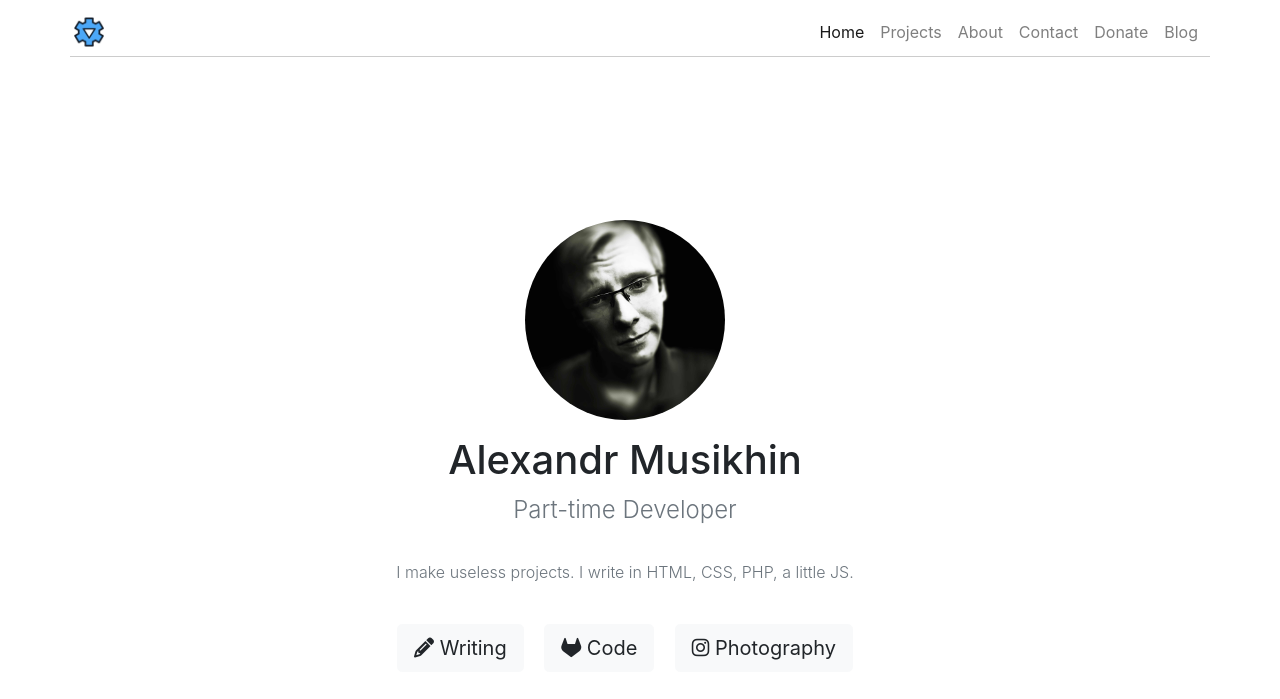
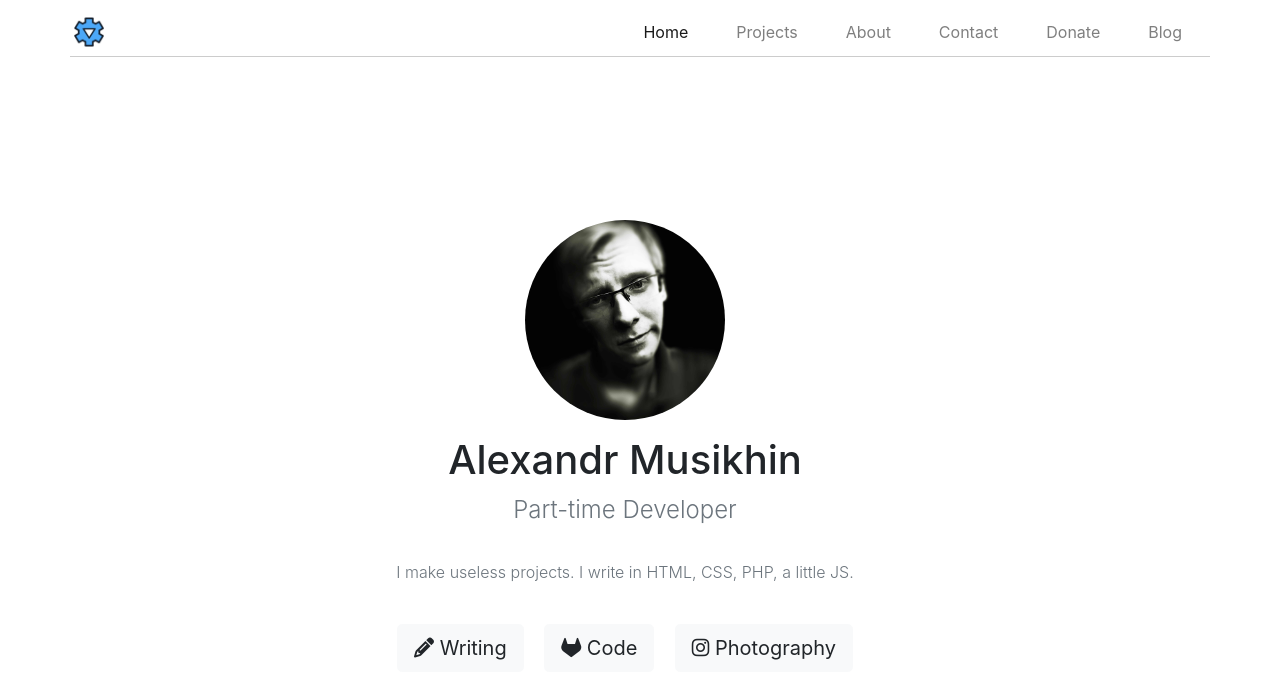
Before and after one commit to tophackr/tophackr.github.io, a Jekyll site: the page built from index.md, in a window 1280 px wide. Shown: the top 699 px of the page. Built offline with Jekyll 4.4.1, drawn with Linux system fonts in a browser that asks for light colours; nearby versions of some CDN libraries.

Commit message:
changed navbar

```diff
--- a/_layouts/default.html
+++ b/_layouts/default.html
@@ -39,8 +39,8 @@
     <script type="text/javascript"> window.dataLayer = window.dataLayer || []; function gtag(){dataLayer.push(arguments);} gtag('js', new Date()); gtag('config', 'UA-117276892-2'); </script>
 </head>
 <body>
-    <nav class="navbar navbar-expand-lg navbar-light">
-        <div class="container">
+    <nav class="navbar navbar-expand navbar-light">
+        <div class="container flex-column flex-md-row">
 
             {% if page.url == '/' %}
             <img src="{% link assets/gear.png %}" width="30" height="30" alt="Alexandr Musikhin">
@@ -48,19 +48,27 @@
             <span class="nav-item">Alexandr Musikhin</span>
             {% endif %}
 
-            <button type="button" class="navbar-toggler" data-toggle="collapse" data-target="#tophackr-navbar" aria-controls="tophackr-navbar" aria-expanded="false" aria-label="Toggle navigation">
-                <span class="navbar-toggler-icon"></span>
-            </button>
-
-            <div class="navbar-collapse collapse" id="tophackr-navbar">
-                <div class="navbar-nav ml-md-auto">
-                    <a class="nav-item nav-link{% if page.url == '/' %} active{% endif %}" href="{% link index.md %}">Home</a>
-                    <a class="nav-item nav-link{% if page.name == 'projects.md' %} active{% endif %}" href="{% link projects.md %}">Projects</a>
-                    <a class="nav-item nav-link{% if page.name == 'about.md' %} active{% endif %}" href="{% link about.md %}">About</a>
-                    <a class="nav-item nav-link{% if page.name == 'contact.md' %} active{% endif %}" href="{% link contact.md %}">Contact</a>
-                    <a class="nav-item nav-link{% if page.name == 'donate.md' %} active{% endif %}" href="{% link donate.md %}">Donate</a>
-                    <a class="nav-item nav-link" href="https://medium.com/@tophackr">Blog</a>
-                </div>
+            <div class="navbar-nav-scroll">
+                <ul class="navbar-nav flex-row ml-md-auto">
+                    <li class="nav-item">
+                        <a class="nav-link{% if page.url == '/' %} active{% endif %}" href="{% link index.md %}">Home</a>
+                    </li>
+                    <li class="nav-item">
+                        <a class="nav-link{% if page.name == 'projects.md' %} active{% endif %}" href="{% link projects.md %}">Projects</a>
+                    </li>
+                    <li class="nav-item">
+                        <a class="nav-link{% if page.name == 'about.md' %} active{% endif %}" href="{% link about.md %}">About</a>
+                    </li>
+                    <li class="nav-item">
+                        <a class="nav-link{% if page.name == 'contact.md' %} active{% endif %}" href="{% link contact.md %}">Contact</a>
+                    </li>
+                    <li class="nav-item">
+                        <a class="nav-link{% if page.name == 'donate.md' %} active{% endif %}" href="{% link donate.md %}">Donate</a>
+                    </li>
+                    <li class="nav-item">
+                        <a class="nav-link" href="https://medium.com/@tophackr">Blog</a>
+                    </li>
+                </ul>
             </div>
 
         </div>
```
